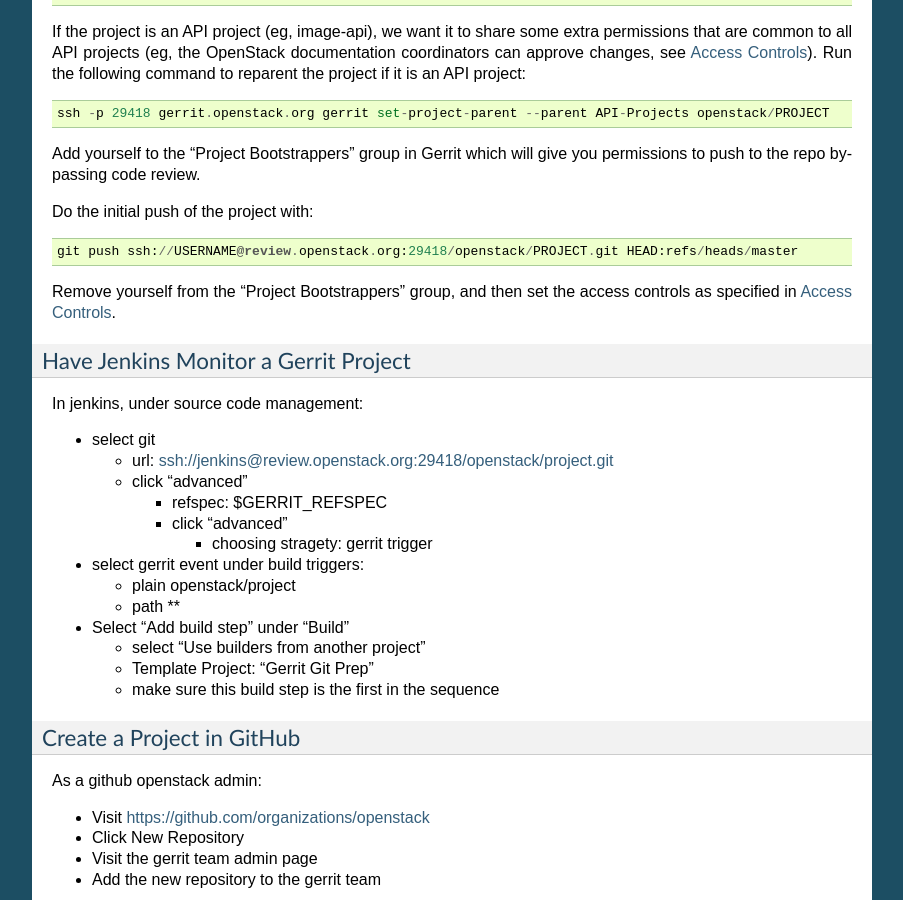
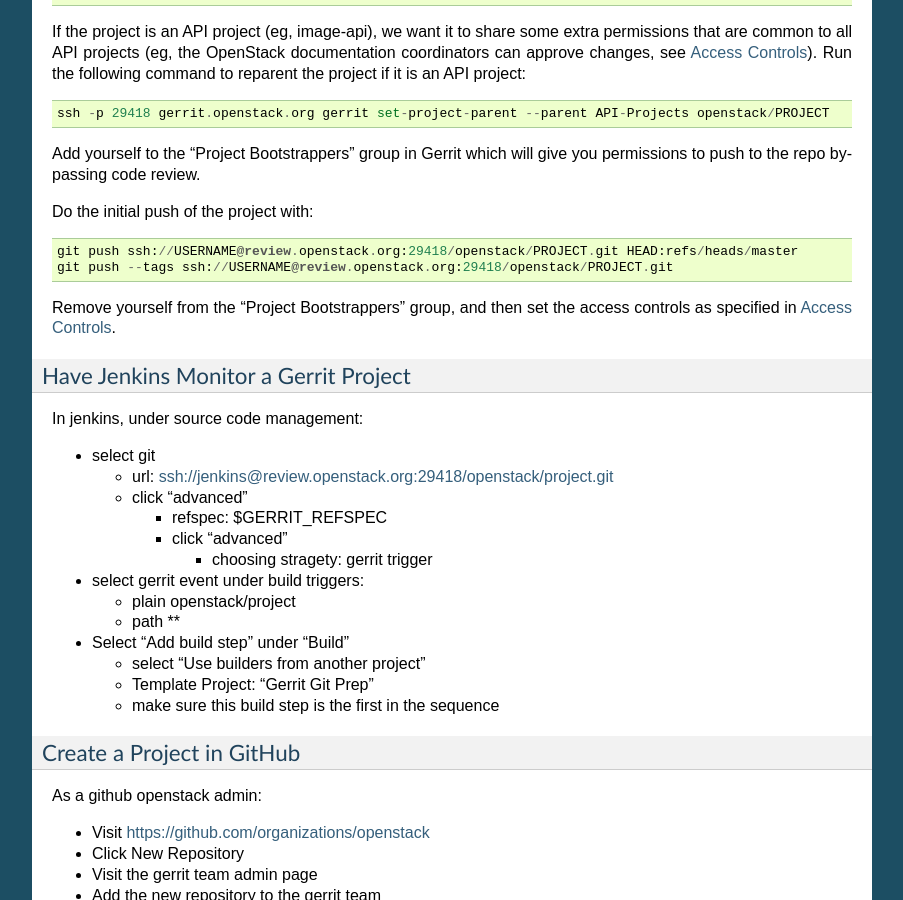
Before and after one commit to openstack-archive/devstack-gate, a Sphinx documentation site: the page built from doc/gerrit.rst, in a window 1280 px wide and 900 px high, scrolled down 7534 px. Shown: the whole window, without its empty margins (198-1101 px from the left). Built offline with Sphinx 7.4.7, drawn with Linux system fonts in a browser that asks for light colours.

Commit message:
Add instructions to push tags on import.
Change-Id: I07e2af19bc7dc07dcec86a5f60072174dc88e94c

```diff
--- a/doc/gerrit.rst
+++ b/doc/gerrit.rst
@@ -484,6 +484,7 @@
 Do the initial push of the project with::
 
   git push ssh://USERNAME@review.openstack.org:29418/openstack/PROJECT.git HEAD:refs/heads/master
+  git push --tags ssh://USERNAME@review.openstack.org:29418/openstack/PROJECT.git
 
 Remove yourself from the "Project Bootstrappers" group, and then set
 the access controls as specified in :ref:`acl`.
```
